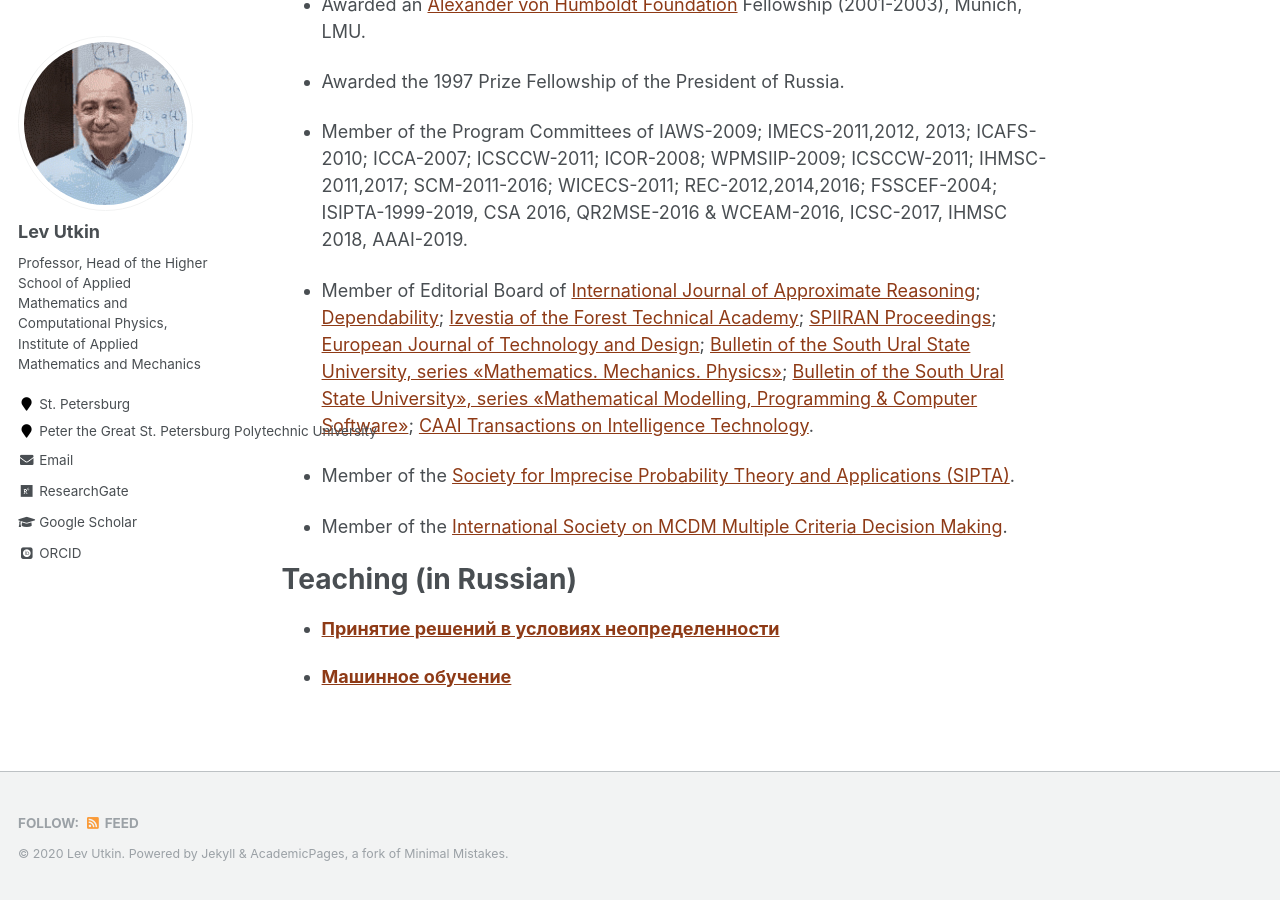
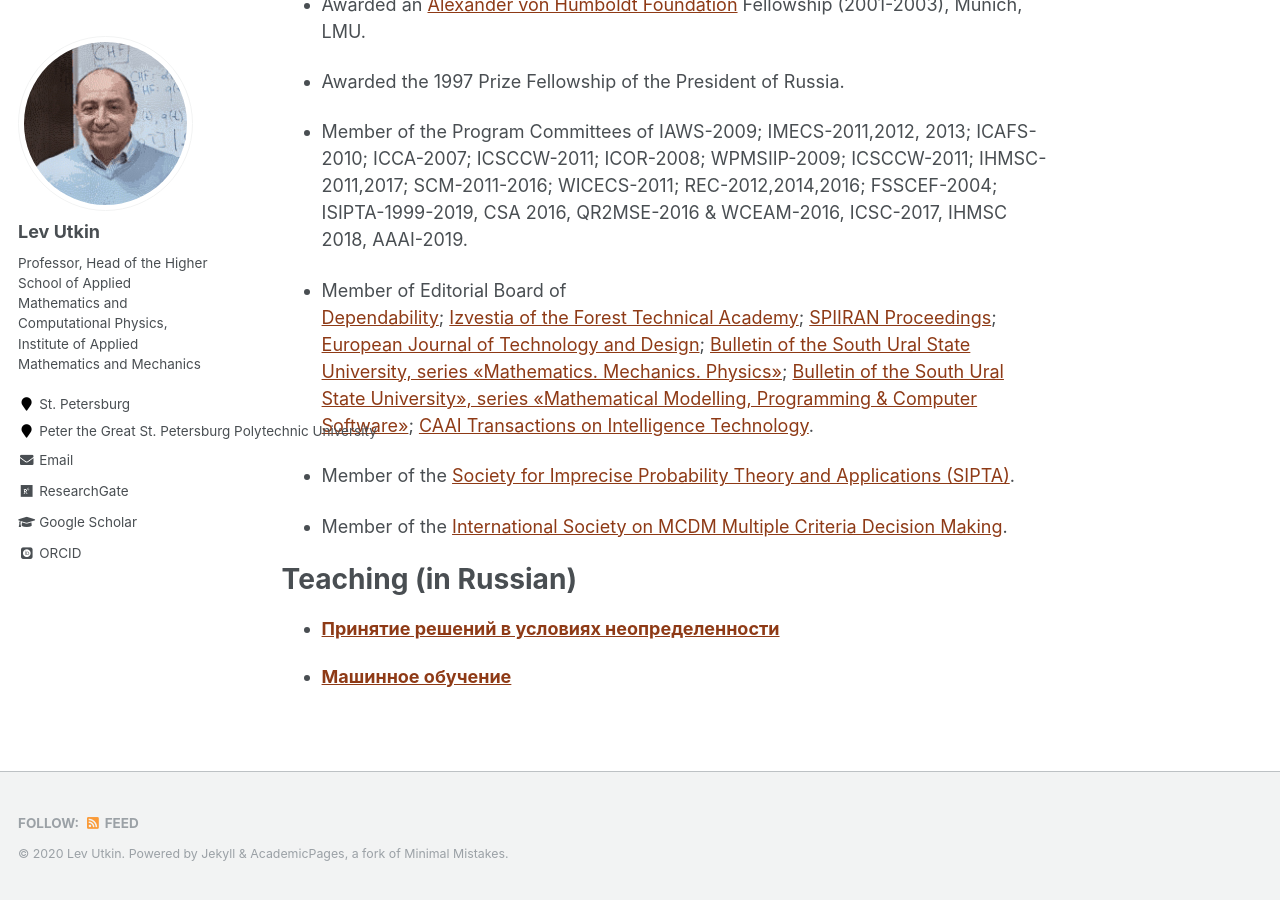
Before and after one commit to levutkin/levutkin.github.io, a Jekyll site: the page built from _pages/about.md, in a window 1280 px wide and 900 px high, scrolled down 578 px. Built offline with Jekyll 4.4.1, drawn with Linux system fonts in a browser that asks for light colours; some web fonts are replaced.

Commit message:
Update about.md

```diff
--- a/_pages/about.md
+++ b/_pages/about.md
@@ -24,7 +24,7 @@ Memberships and awards
 
 * Member of the Program Committees of IAWS-2009; IMECS-2011,2012, 2013; ICAFS-2010; ICCA-2007; ICSCCW-2011; ICOR-2008; WPMSIIP-2009; ICSCCW-2011; IHMSC-2011,2017; SCM-2011-2016; WICECS-2011; REC-2012,2014,2016; FSSCEF-2004; ISIPTA-1999-2019, CSA 2016, QR2MSE-2016 & WCEAM-2016, ICSC-2017, IHMSC 2018, AAAI-2019.
 
-* Member of Editorial Board of [International Journal of Approximate Reasoning](http://www.elsevier.com/wps/find/journaldescription.cws_home/505787/description#description);
+* Member of Editorial Board of
 [Dependability](https://www.dependability.ru/jour#);
 [Izvestia of the Forest Technical Academy](http://en.spbftu.ru/publications/scientific-edition-izvestia-sankt-peterburgskoj-lesotehniceskoj-akademii/);
 [SPIIRAN Proceedings](http://proceedings.spiiras.nw.ru/index.php/sp);
```
